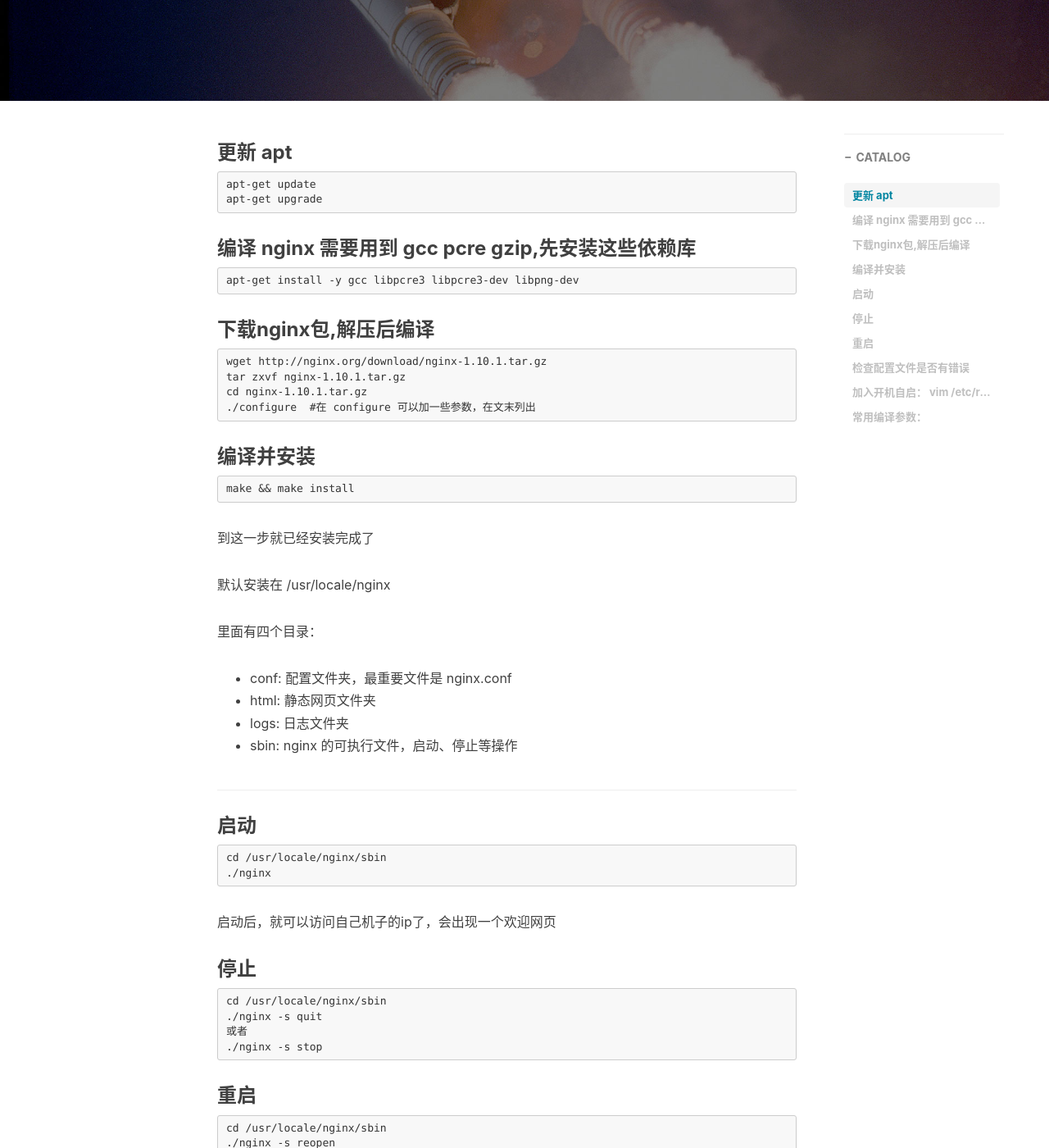
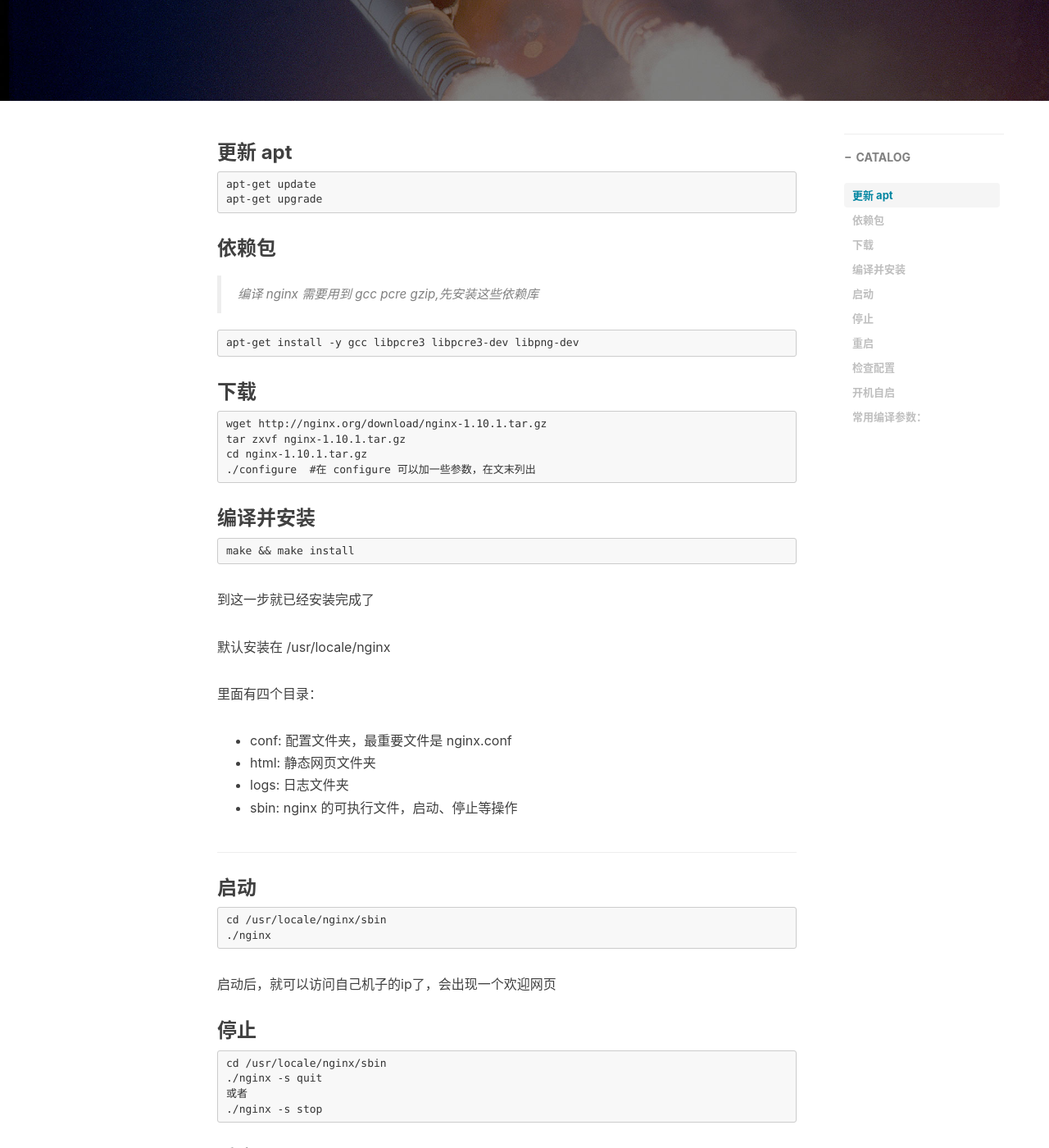
Before and after one commit to junbaor/junbaor.github.io, a Jekyll site: the page built from _posts/2016-05-07-make-install-nginx.markdown, in a window 1280 px wide and 1400 px high, scrolled down 334 px. Shown: the whole window at 82% size. Built offline with Jekyll 4.4.1, drawn with Linux system fonts in a browser that asks for light colours; nearby versions of some CDN libraries; comment, search, counter and statistics services are not loaded; some of the changed text lies outside the part shown.

Commit message:
Update 2016-05-07-make-install-nginx.markdown

````diff
--- a/_posts/2016-05-07-make-install-nginx.markdown
+++ b/_posts/2016-05-07-make-install-nginx.markdown
@@ -17,13 +17,15 @@ apt-get update
 apt-get upgrade
 ```
 
-### 编译 nginx 需要用到 gcc pcre gzip,先安装这些依赖库
+### 依赖包
+
+> 编译 nginx 需要用到 gcc pcre gzip,先安装这些依赖库
 
 ```
 apt-get install -y gcc libpcre3 libpcre3-dev libpng-dev
 ```
 
-### 下载nginx包,解压后编译
+### 下载
 
 ```
 wget http://nginx.org/download/nginx-1.10.1.tar.gz
@@ -76,7 +78,7 @@ cd /usr/locale/nginx/sbin
 ./nginx -s reopen
 ```
 
-### 检查配置文件是否有错误
+### 检查配置
 
 ```
 cd /usr/locale/nginx/sbin
@@ -90,7 +92,9 @@ cd /usr/locale/nginx/sbin
 ./nginx -s reload
 ```
 
-### 加入开机自启： vim /etc/rc.local
+### 开机自启
+
+修改 vim /etc/rc.local 文件
 在exit 0前加入nginx命令的路径
 例如：
 
````
